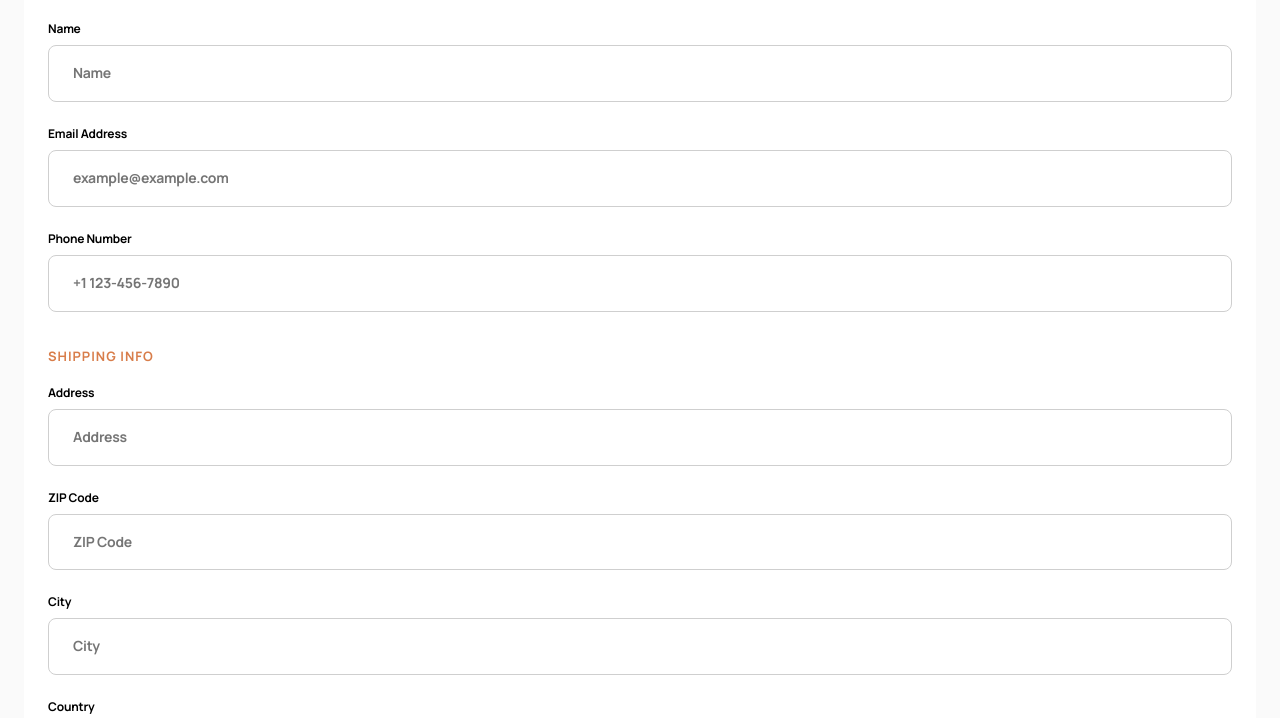
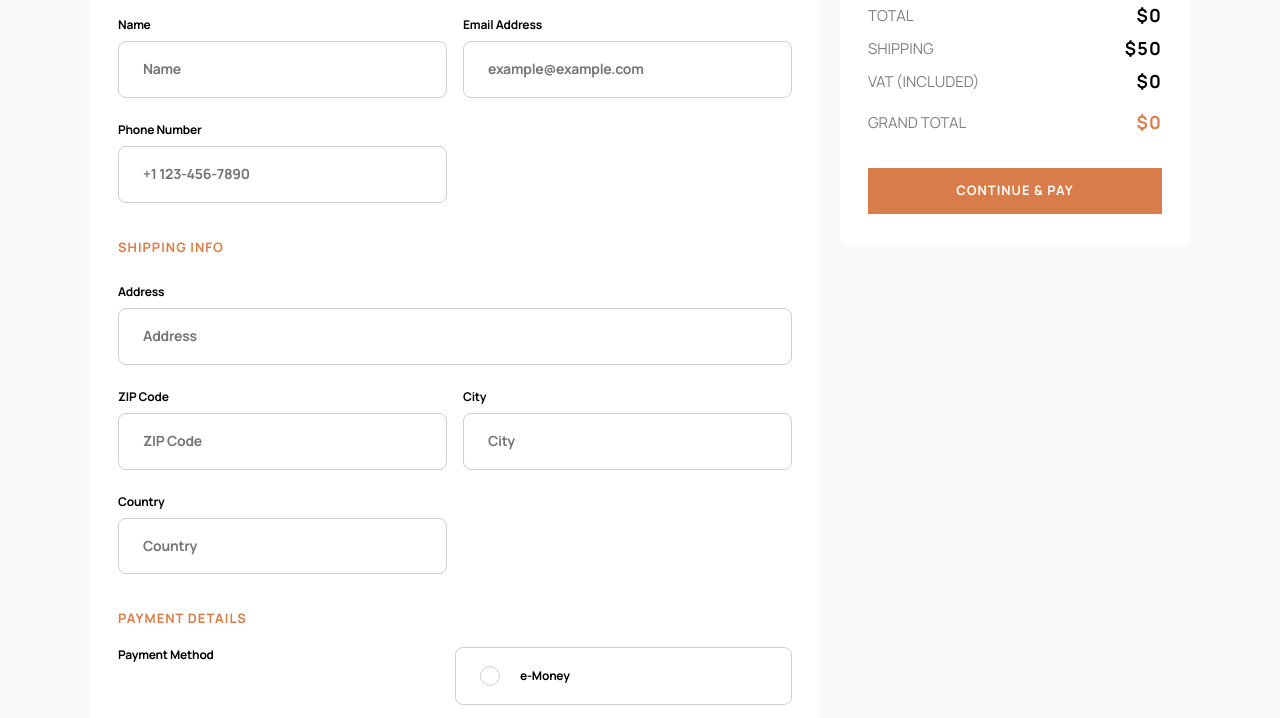
Before and after one commit to Andrparsons/audiophile-shop, a Gatsby site in the folder web/: page /checkout in a window 1280 px wide. Shown: the part 375-1093 px from the top of the page. Built offline with nearby package versions, Linux system fonts and the light colour scheme; Gatsby itself is replaced by a stand-in of ours.

Commit message:
created checkout page

```diff
--- a/web/src/components/cartItem.js
+++ b/web/src/components/cartItem.js
@@ -30,6 +30,7 @@ const ProductName = styled.p`
 
 const ProductPrice = styled.p`
   font-weight: 700;
+  text-transform: lowercase;
 `
 
 const ProductInfo = styled.div`
@@ -98,7 +99,7 @@ export default function CartItem(product) {
       </ProductInfo>
       <IterationComponent>
         {product.totalOnly ? (
-          <p>{product.quantity}x</p>
+          <ProductPrice>x{product.quantity}</ProductPrice>
         ) : (
           <>
             <IterationButton onClick={() => decreaseHandler(product)}>
--- a/web/src/components/checkoutForm.js
+++ b/web/src/components/checkoutForm.js
@@ -1,6 +1,7 @@
 import React, { useState } from "react"
 import styled from "styled-components"
 import { navigate } from "gatsby"
+import Summary from "./checkoutSummary"
 
 const BackButton = styled.button`
   font-family: "Manrope", sans-serif;
@@ -21,19 +22,46 @@ const BackButton = styled.button`
 
   @media (min-width: 1000px) {
     margin-top: 5rem;
-    margin-bottom: 3.5rem;
+    margin-bottom: 2.5rem;
   }
 `
 
-const CheckoutContainer = styled.section`
+const CheckoutContainer = styled.div`
   margin-right: 1.5rem;
   margin-left: 1.5rem;
+
+  @media (min-width: 600px) {
+    margin-right: 2.5rem;
+    margin-left: 2.5rem;
+  }
+
+  @media (min-width: 1000px) {
+    margin: 0 auto;
+    max-width: 1100px;
+  }
 `
 
 const CheckoutFormContainer = styled.form`
   padding: 1.5rem;
   background-color: var(--white);
   border-radius: 0.5rem;
+
+  @media (min-width: 600px) {
+    padding: 1.75rem;
+  }
+
+  @media (min-width: 1000px) {
+    max-width: 730px;
+    flex-shrink: 0;
+    flex-grow: 1;
+  }
+`
+
+const CheckoutFlexContainer = styled.div`
+  @media (min-width: 1000px) {
+    display: flex;
+    justify-content: space-between;
+  }
 `
 
 const CheckoutFormTitle = styled.h2``
@@ -47,9 +75,20 @@ const CheckoutFormSubTitle = styled.h6`
   color: var(--highlight);
   text-transform: uppercase;
   margin-bottom: 1rem;
+
+  @media (min-width: 600px) {
+    margin-bottom: 0;
+  }
 `
 
-const InputGroup = styled.div``
+const InputGroup = styled.div`
+  display: grid;
+
+  @media (min-width: 600px) {
+    grid-template-columns: 1fr 1fr;
+    column-gap: 1rem;
+  }
+`
 
 const CheckoutFormLabel = styled.label`
   display: flex;
@@ -59,6 +98,21 @@ const CheckoutFormLabel = styled.label`
   &:first-of-type {
     margin-top: 0;
   }
+
+  @media (min-width: 600px) {
+    &:first-of-type {
+      margin-top: 1.5rem;
+    }
+  }
+
+  ${props =>
+    props.full &&
+    `
+    @media(min-width: 600px) {
+      grid-column: 1 / span 2;
+    }
+
+  `}
 `
 
 const LabelText = styled.p`
@@ -81,8 +135,12 @@ const CheckoutFormInput = styled.input`
 `
 
 const PaymentMethodGroup = styled.div`
-  display: flex;
-  flex-direction: column;
+  display: grid;
+
+  @media (min-width: 600px) {
+    margin-top: 1rem;
+    grid-template-columns: repeat(2, 1fr);
+  }
 `
 
 const RadioIcon = styled.span`
@@ -140,6 +198,10 @@ const RadioContainer = styled.label`
   &:hover {
     border: 1px solid var(--highlight);
   }
+
+  @media (min-width: 600px) {
+    grid-column: 2;
+  }
 `
 
 const RadioLabel = styled(LabelText)`
@@ -171,6 +233,7 @@ export default function CheckoutForm() {
       >
         Go Back
       </BackButton>
+      <CheckoutFlexContainer>
         <CheckoutFormContainer>
           <CheckoutFormTitle>Checkout</CheckoutFormTitle>
           <CheckoutFormSubTitle>Billing Details</CheckoutFormSubTitle>
@@ -210,7 +273,7 @@ export default function CheckoutForm() {
           <CheckoutFormSubTitle>Shipping Info</CheckoutFormSubTitle>
 
           <InputGroup>
-          <CheckoutFormLabel>
+            <CheckoutFormLabel full>
               <LabelText>Address</LabelText>
               <CheckoutFormInput
                 type="text"
@@ -303,6 +366,8 @@ export default function CheckoutForm() {
             </CheckoutFormLabel>
           </InputGroup>
         </CheckoutFormContainer>
+        <Summary />
+      </CheckoutFlexContainer>
     </CheckoutContainer>
   )
 }
--- a/web/src/components/checkoutSummary.js
+++ b/web/src/components/checkoutSummary.js
@@ -6,19 +6,20 @@ import CartItem from "./cartItem"
 import Button from "./button"
 
 const CartContainer = styled.div`
-  margin: 2.5rem 1.5rem 0 1.5rem;
+  margin-top: 2.5rem;
   padding: 2rem 1.75rem;
   background-color: var(--white);
   border-radius: 0.5rem;
-  max-width: 377px;
   flex-grow: 1;
 
   @media (min-width: 600px) {
-    margin: 1.5rem 2.5rem 0 2.5rem;
+    margin-top: 1.5rem;
   }
 
   @media (min-width: 1000px) {
-    margin: 2rem 0 0 0;
+    margin: 0;
+    max-width: 350px;
+    align-self: flex-start;
   }
 `
 
@@ -28,29 +29,43 @@ const SummaryBody = styled.div`
   margin-top: 2rem;
 `
 
+const SummaryTotal = styled.div`
+  margin-top: 2rem;
+`
+
 const Price = styled.h6``
 
-const PriceText = styled.p``
+const GrandPrice = styled.h6`
+  color: var(--highlight);
+`
+
+const PriceText = styled.p`
+  text-transform: uppercase;
+`
 
 const PriceContainer = styled.div`
   display: flex;
   justify-content: space-between;
+  margin-bottom: 0.5rem;
+
+  &:last-of-type {
+    margin-top: 1rem;
+  }
 `
 
 const ButtonContainer = styled.div`
-  margin-top: 1.5rem;
+  margin-top: 2rem;
 `
 
 export default function Summary() {
   const { cart } = useContext(CartContext)
-  const { items, total, vat, grandTotal } = cart.reduce(
-    ({ items, total, vat, grandTotal }, { price, quantity }) => ({
-      items: items + quantity,
+  const { total, vat, grandTotal } = cart.reduce(
+    ({ total, vat, grandTotal }, { price, quantity }) => ({
       total: total + quantity * price,
       vat: vat + quantity * price * 0.2,
       grandTotal: grandTotal + quantity * price + 50,
     }),
-    { items: 0, total: 0, vat: 0, grandTotal: 0 }
+    { total: 0, vat: 0, grandTotal: 0 }
   )
 
   return (
@@ -64,6 +79,7 @@ export default function Summary() {
         ) : (
           <div>The cart is empty</div>
         )}
+        <SummaryTotal>
           <PriceContainer>
             <PriceText>Total</PriceText>
             <Price>
@@ -99,15 +115,16 @@ export default function Summary() {
           </PriceContainer>
           <PriceContainer>
             <PriceText>Grand Total</PriceText>
-          <Price>
+            <GrandPrice>
               {new Intl.NumberFormat("en-us", {
                 style: "currency",
                 currency: "USD",
                 minimumFractionDigits: 0,
                 maximumFractionDigits: 0,
               }).format(grandTotal)}
-          </Price>
+            </GrandPrice>
           </PriceContainer>
+        </SummaryTotal>
       </SummaryBody>
       <ButtonContainer>
         <Button primary strech>
--- a/web/src/pages/checkout.js
+++ b/web/src/pages/checkout.js
@@ -10,7 +10,6 @@ export default function Checkout() {
     <Layout noAbout>
       <Seo title="Checkout" />
       <CheckoutForm />
-      <Summary />
     </Layout>
   )
 }
```
Lines whose indentation alone changed are shown as unchanged.
